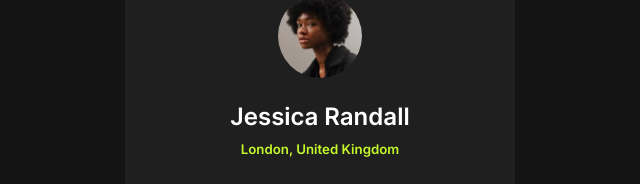
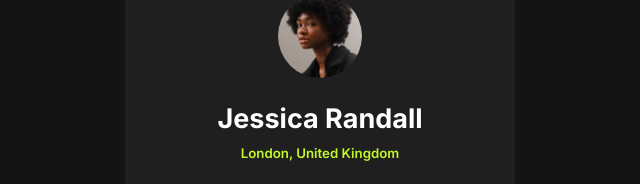
Before and after one commit to Rakesh4688/social-links-profile-main, a plain HTML site: page index.html in a window 1280 px wide. Shown: the part 141-325 px from the top of the page, without its empty margins (320-960 px from the left). Drawn offline with Linux system fonts and the light colour scheme.

Commit message:
version 1.4

```diff
--- a/index.html
+++ b/index.html
@@ -15,7 +15,7 @@
 <body>
   <main>
     <img src="./assets/images/avatar-jessica.jpeg" class="jessica_img" alt="Jessica Randall">
-      <h2>Jessica Randall</h2>
+      <h1>Jessica Randall</h1>
       <h5>London, United Kingdom</h5>
       <p>"Front-end developer and avid reader."</p>
 
--- a/style.css
+++ b/style.css
@@ -39,17 +39,19 @@ main {
     margin: 20px auto;
 }
 
-h2, p , button {
+h1, p , button {
     margin-bottom: 5px;
     color: hsl(0, 0%, 100%);
 }
 
-h2, p {
-    font-weight: 400;
+h1 {
+    font-weight: 700;
+    font-size: 27px;
 }
 
 p {
     font-size: 14px;
+    font-weight: 400;
     color: hsl(0, 0%, 80%);;
     margin-bottom: 25px;
 }
```
